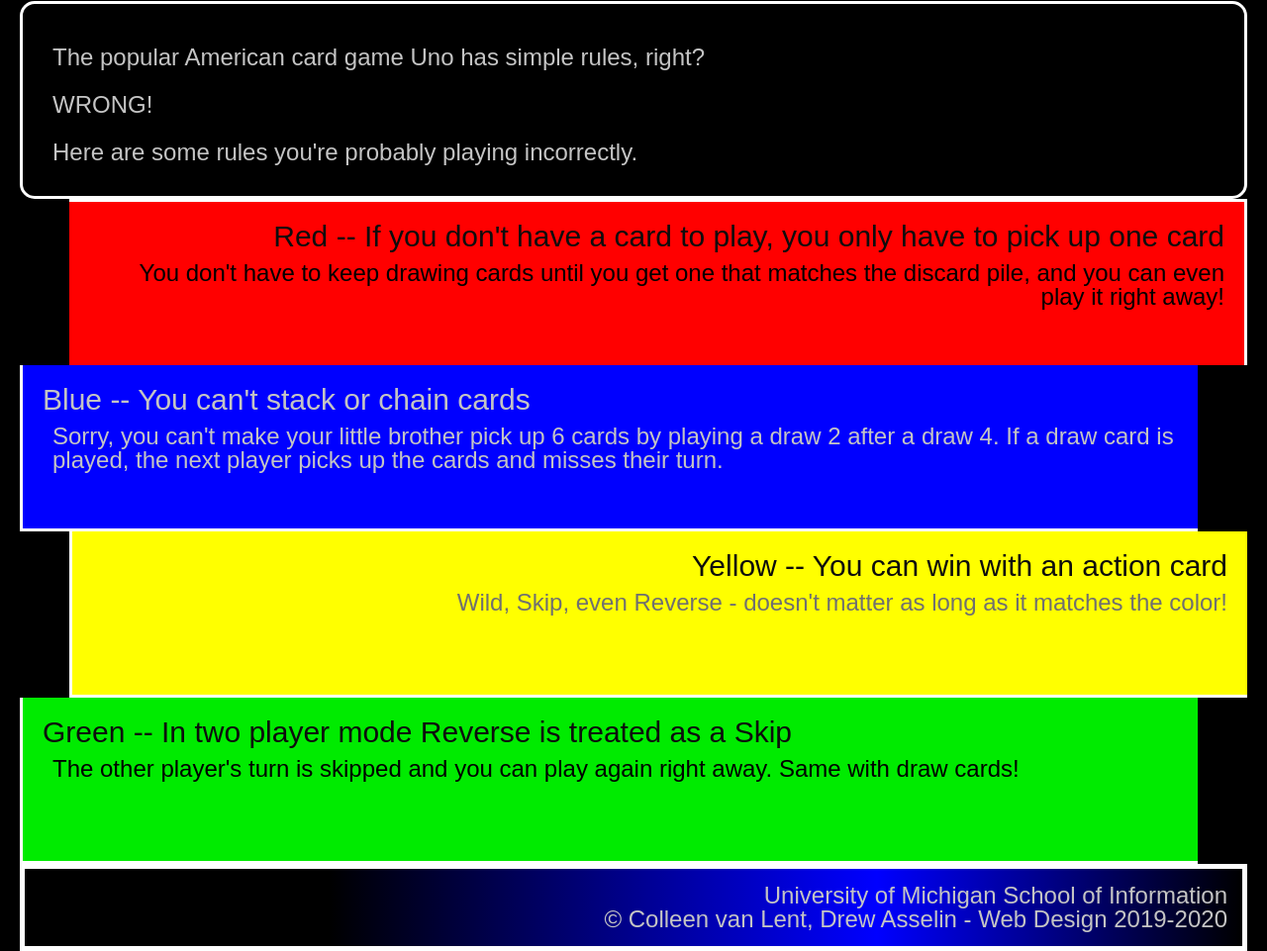
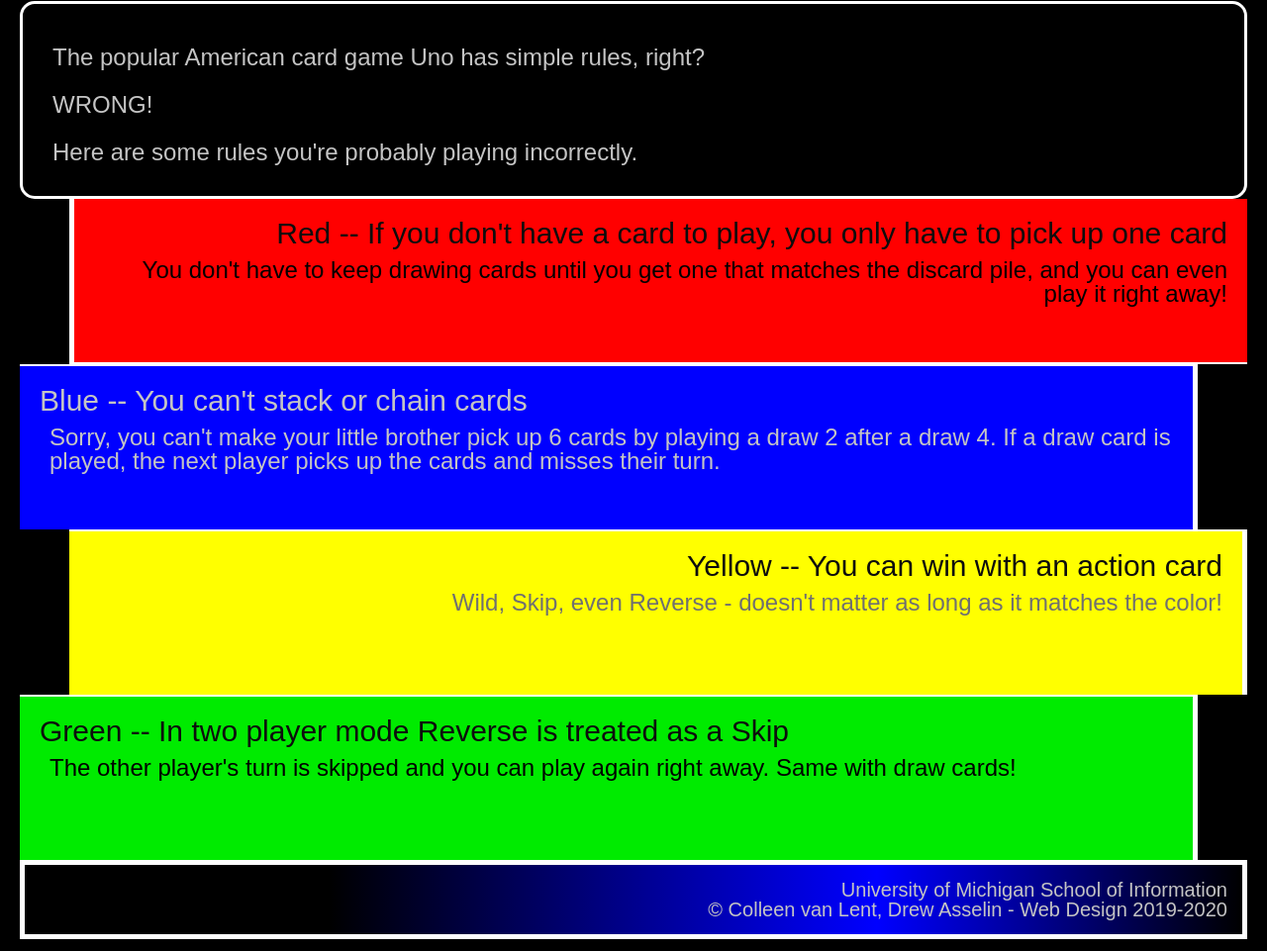
Before and after one commit to ncgustafson/hw3-2022, a plain HTML site: page index.html in a window 1280 px wide. Shown: the part 327-1288 px from the top of the page at 99% size. Drawn offline with Linux system fonts and the light colour scheme.

Commit message:
Add files via upload

```diff
--- a/css/style.css
+++ b/css/style.css
@@ -50,8 +50,10 @@ div{
     background-color: #FF0000;
     margin-left: 50px;
     text-align: right;
-    border-bottom: 2px;
-    border-left: 5px;
+    border-bottom: 2px solid #FFFFFF;
+    border-left: 5px solid #FFFFFF;
+    border-right:0px;
+    border-top:0px;
 }
 
 .red p{
@@ -62,8 +64,10 @@ div{
     background-color: #0000FF;
     text-align: left;
     margin-right: 50px;
-    border-right: 5px;
-    border-top: 2px;
+    border-right: 5px solid #FFFFFF;
+    border-top: 2px solid #FFFFFF;
+    border-bottom:0px;
+    border-left:0px;
 }
 
 .blue p{
@@ -78,8 +82,10 @@ div{
     background-color:#FFFF00;
     text-align:right;
     margin-left: 50px;
-    border-right: 5px;
-    border-top: 2px;
+    border-right: 5px solid #FFFFFF;
+    border-top: 2px solid #FFFFFF;
+    border-bottom:0px;
+    border-left:0px;
 }
 
 .yellow p{
@@ -90,8 +96,10 @@ div{
     background-color: #00EB00;
     text-align: left;
     margin-right:50px;
-    border-right: 5px;
-    border-top:2px;
+    border-right: 5px solid #FFFFFF;
+    border-top:2px solid #FFFFFF;
+    border-left:0px;
+    border-bottom:0px;
 }
 
 .green p{
@@ -104,7 +112,9 @@ footer{
 }
 
 footer p{
+    font-size:20px;
     text-align: right;
+    padding-left: 0px;
     padding-top: 15px;
     padding-right: 15px;
     padding-bottom: 15px;
```
